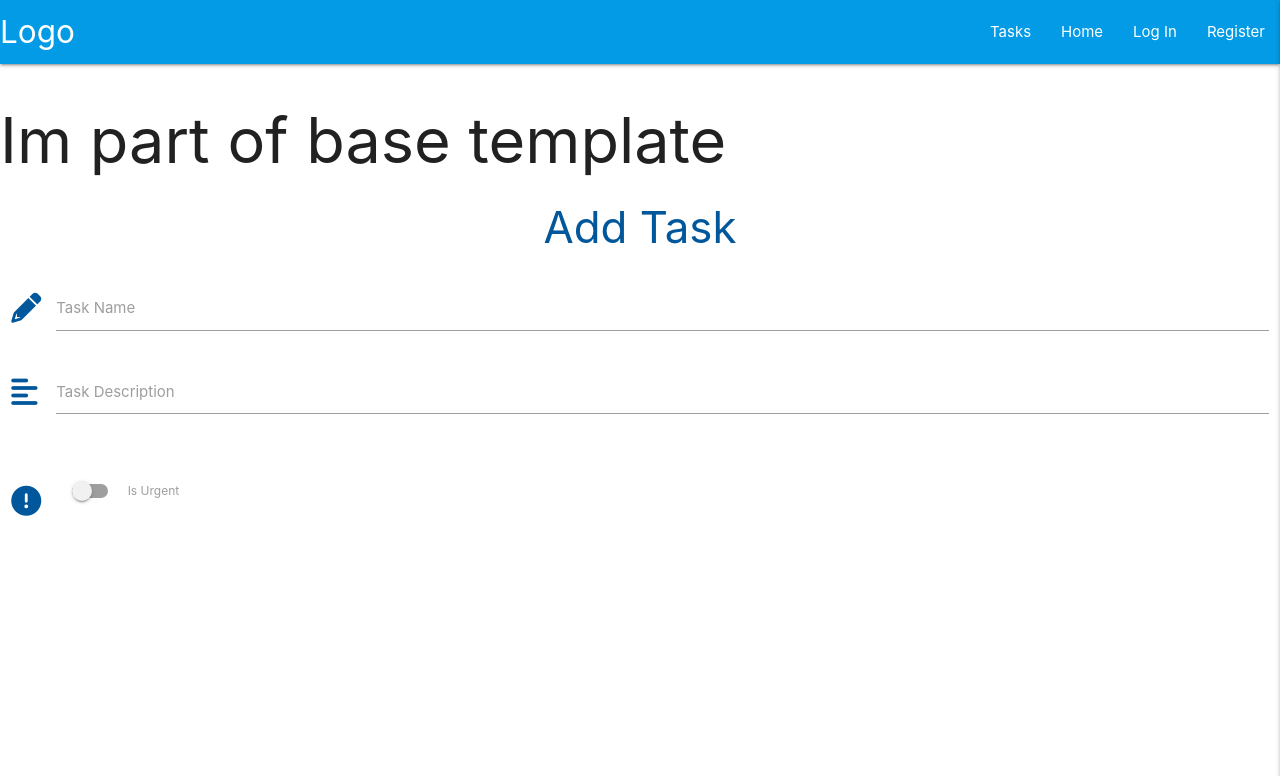
After one commit to benSmith1981/DiveSpotJobs, a Flask app: page /add_task in a window 1280 px wide. The commit adds this page. Shown: the top 776 px of the page. Run offline with Flask 2, Linux system fonts and the light colour scheme; some libraries are stand-ins or nearby versions.

Commit message:
Added add task page

```diff
--- a/app.py
+++ b/app.py
@@ -86,6 +86,11 @@
     session.pop("user")
     return redirect(url_for("login"))
 
+@app.route("/add_task")
+def add_task():
+    return render_template("add_task.html")
+
+
 if __name__ == "__main__":
     app.run(host=os.environ.get("IP"),
             port=int(os.environ.get("PORT")),
--- a/static/js/script.js
+++ b/static/js/script.js
@@ -2,4 +2,5 @@
   $(document).ready(function(){
     $('.sidenav').sidenav({edge: "right"});
     $('.collapsible').collapsible();
+    $('.tooltipped').tooltip();
   });
--- /dev/null
+++ b/templates/add_task.html
@@ -0,0 +1,35 @@
+{% extends "base.html" %}
+{% block content %}
+    <h3 class="light-blue-text text-darken-4 center-align">Add Task</h3>
+    <div class="row">
+        <form class="col s12" method="POST" action="">
+            <div class="row">
+                <div class="input-field col s12">
+                    <i class="fas fa-pencil-alt prefix light-blue-text text-darken-4" minlength="5" maxlength="50"></i>
+                    <input id="task_name" name="task_name" type="text" class="validate">
+                    <label for="task_name">Task Name</label>
+                </div>
+                <div class="input-field col s12">
+                    <i class="fas fa-align-left prefix light-blue-text text-darken-4"></i>
+                    <textarea id="task_description" name="task_description" minlength="5"
+                        maxlength="200" class="materialize-textarea validate"></textarea>
+                    <label for="task_description">Task Description</label>
+                </div>
+            </div>
+            <div class="row">
+                <div class="input-field col s12">
+                    <!-- Switch -->
+                    <div class="switch">
+                        <i class="fas fa-exclamation-circle prefix light-blue-text text-darken-4"></i>
+                        <label for="is_urgent">
+                            <input type="checkbox" id="is_urgent" name="is_urgent">
+                            <span class="lever"></span>
+                            Is Urgent
+                        </label>
+                    </div>
+                </div>
+
+            </div>
+        </form>
+    </div>
+{% endblock %}
--- a/templates/base.html
+++ b/templates/base.html
@@ -25,7 +25,7 @@
           <li><a href="#">Home</a></li>
           {% if session.user %}
             <li><a href="{{ url_for('profile',username=session['user']) }}">Profile</a></li>
-            <li><a href="#">About</a></li>
+            <li><a href="{{ url_for('add_task')}}">New Task</a></li>
             <li><a href="{{ url_for('logout')}}">Log Out</a></li>
           {% else %}
             <li><a href="{{ url_for('login')}}">Log In</a></li>
@@ -43,7 +43,7 @@
       <li><a href="#">Home</a></li>
       {% if session.user %}
         <li><a href="{{ url_for('profile',username=session['user']) }}">Profile</a></li>
-        <li><a href="#">About</a></li>
+        <li><a href="{{ url_for('add_task')}}">New Task</a></li>
         <li><a href="{{ url_for('logout')}}">Log Out</a></li>
       {% else %}
         <li><a href="{{ url_for('login')}}">Log In</a></li>
--- a/templates/tasks.html
+++ b/templates/tasks.html
@@ -11,7 +11,7 @@
               <i class="fas fa-caret-down"></i>
               <strong>{{ task.task_name }}</strong> : {{ task.due_date }}
               {% if task.is_urgent == "on" %}
-                <i class="fas fa-exclamation-cirlce light-blue-text text-lighten-2"></i>
+                <i class="fas fa-exclamation-circle light-blue-text text-lighten-2 tooltipped" data-position="bottom" data-tooltip="I am a tooltip"></i>
               {% endif %}
             </div>
             <div class="collapsible-body">
```
